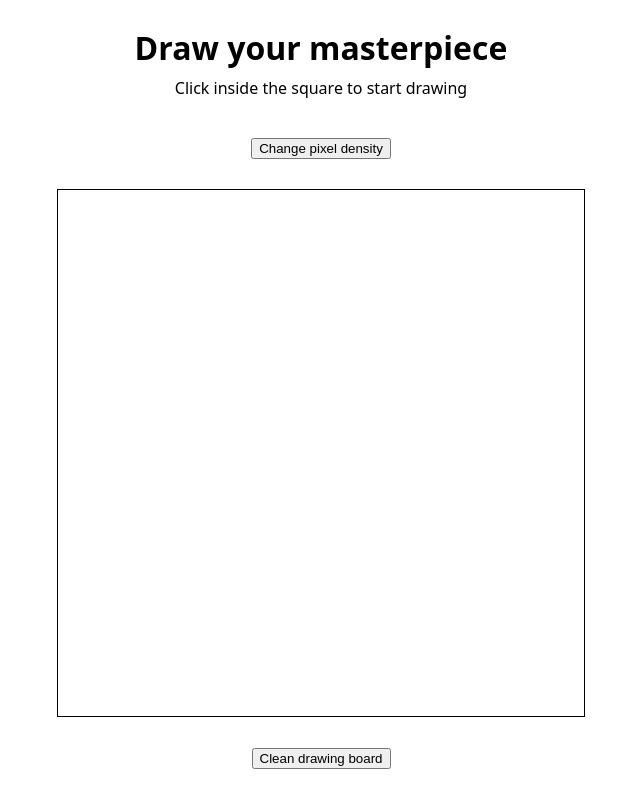
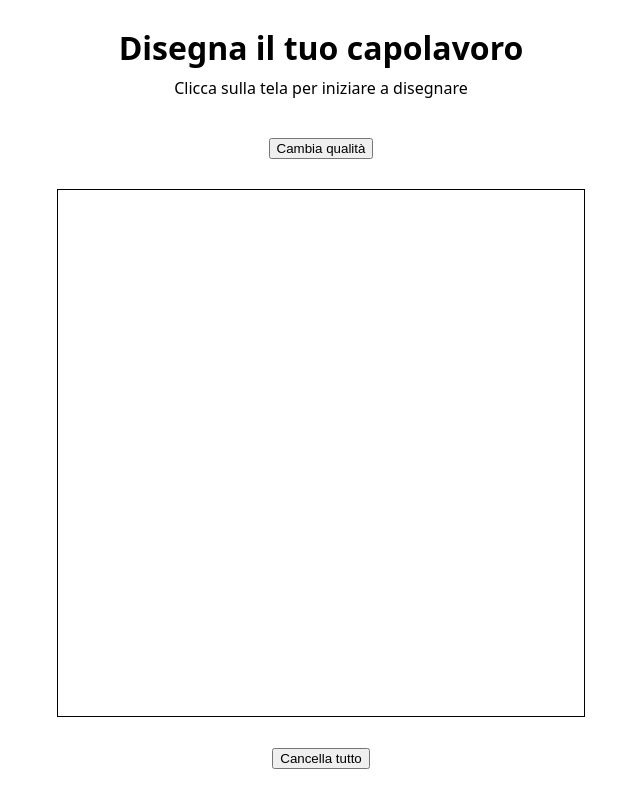
Before and after one commit to thruma17/top-etch-a-sketch, a plain HTML site: page index.html in a window 1280 px wide. Shown: the whole page, without its empty margins (319-959 px from the left). Drawn offline with Linux system fonts and the light colour scheme.

Commit message:
Translate to italian

```diff
--- a/index.html
+++ b/index.html
@@ -3,17 +3,17 @@
   <head>
     <meta charset="UTF-8" />
     <meta name="viewport" content="width=device-width, initial-scale=1.0" />
-    <title>Etch-a-Sketch</title>
+    <title>Disegna il tuo capolavoro</title>
     <link rel="stylesheet" href="style.css" />
   </head>
   <body>
     <header>
-      <h1>Draw your masterpiece</h1>
-      <p>Click inside the square to start drawing</p>
+      <h1>Disegna il tuo capolavoro</h1>
+      <p>Clicca sulla tela per iniziare a disegnare</p>
     </header>
-    <button id="btn-squares" type="button">Change pixel density</button>
+    <button id="btn-squares" type="button">Cambia qualità</button>
     <div id="container" class="flex-grid"></div>
-    <button id="btn-reset" type="reset">Clean drawing board</button>
+    <button id="btn-reset" type="reset">Cancella tutto</button>
     <script src="script.js"></script>
   </body>
 </html>
```
